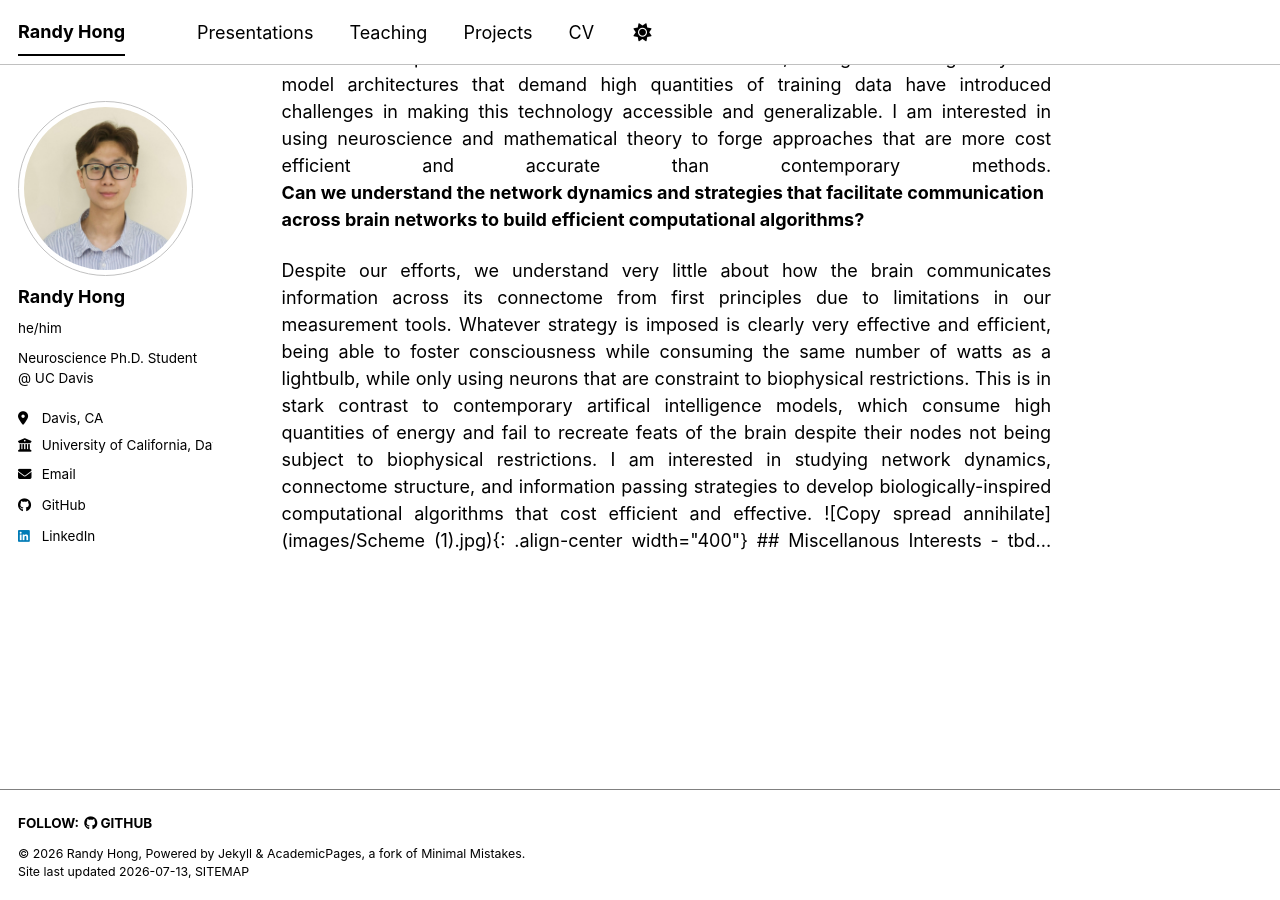
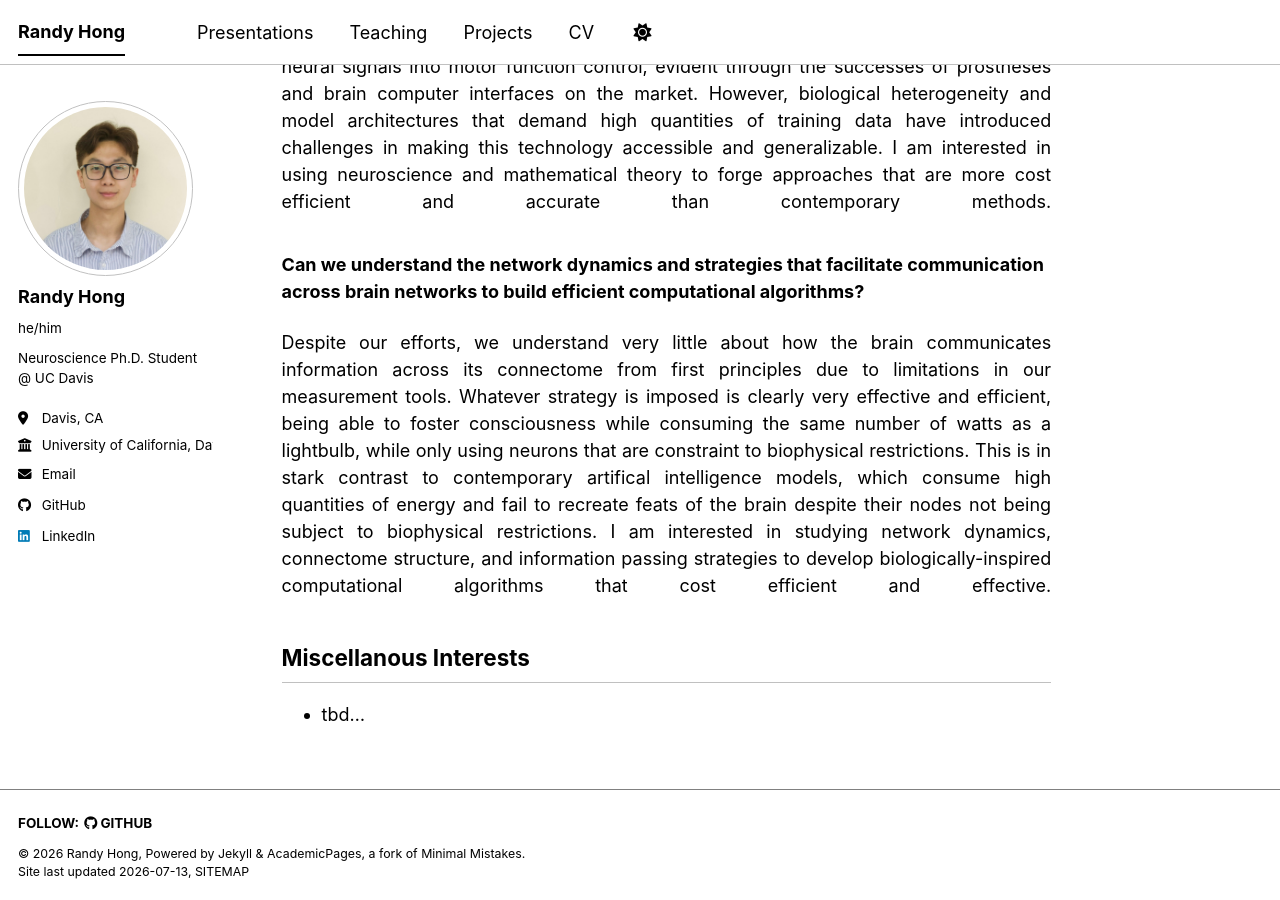
Before and after one commit to randyhongg/randyhongg.github.io, a Jekyll site: the page built from _pages/about.md, in a window 1280 px wide and 900 px high, scrolled down 690 px. Built offline with Jekyll 4.4.1, drawn with Linux system fonts in a browser that asks for light colours; a style sheet for code colours, icons or effects is not loaded.

Commit message:
Update about.md

```diff
--- a/_pages/about.md
+++ b/_pages/about.md
@@ -9,7 +9,7 @@ redirect_from:
 
 ## About Me
 
-<div style="text-align: justify; text-align-last: justify;">
+<div style="text-align: justify; text-align-last: justify; margin-bottom: 2rem;">
 
 Ph.D. student in the Neuroscience Graduate Group at the University of California, Davis. Graduated Summa Cum Laude from Hobart and William Smith Colleges with a Bachelor of Science in Computational Neuroscience, Bachelor of Arts in Public Health, and a minor in Physics.
 
@@ -17,32 +17,27 @@ Ph.D. student in the Neuroscience Graduate Group at the University of California
 
 ## Research Interests
 
-<div style="text-align: justify; text-align-last: justify;">
+<div style="text-align: justify; text-align-last: justify; margin-bottom: 2rem;">
 
 I am interested in decoding neural signals and interfacing with the brain. My catalyst into mathematics stemmed from a need to interpret neural signals and blossomed into a deep appreciation of its application towards understanding phenomena of the physical world. My coursework in theoretical physics (electromagnetism, quantum mechanics) reaffirmed this admiration; behind abstraction laid truths that become tangible through mathematical rigor.
 
 </div>
 
-
 **How can we improve our contemporary deep learning algorithms to engineer more efficient neural interfaces that facilitate assistive technologies for patients with motor impairments and limb loss?**
 
-<div style="text-align: justify; text-align-last: justify;">
-
+<div style="text-align: justify; text-align-last: justify; margin-bottom: 2rem;">
 
 Artificial neural networks have provided us with an approach towards translating noisy neural signals into motor function control, evident through the successes of prostheses and brain computer interfaces on the market. However, biological heterogeneity and model architectures that demand high quantities of training data have introduced challenges in making this technology accessible and generalizable. I am interested in using neuroscience and mathematical theory to forge approaches that are more cost efficient and accurate than contemporary methods.
 
 </div>
 
-
 **Can we understand the network dynamics and strategies that facilitate communication across brain networks to build efficient computational algorithms?**
 
-<div style="text-align: justify; text-align-last: justify;">
+<div style="text-align: justify; text-align-last: justify; margin-bottom: 2rem;">
 
 Despite our efforts, we understand very little about how the brain communicates information across its connectome from first principles due to limitations in our measurement tools. Whatever strategy is imposed is clearly very effective and efficient, being able to foster consciousness while consuming the same number of watts as a lightbulb, while only using neurons that are constraint to biophysical restrictions. This is in stark contrast to contemporary artifical intelligence models, which consume high quantities of energy and fail to recreate feats of the brain despite their nodes not being subject to biophysical restrictions. I am interested in studying network dynamics, connectome structure, and information passing strategies to develop biologically-inspired computational algorithms that cost efficient and effective.
 
-![Copy spread annihilate](images/Scheme (1).jpg){: .align-center width="400"}
+</div>
 
 ## Miscellanous Interests
 - tbd...
-
-</div>
```
